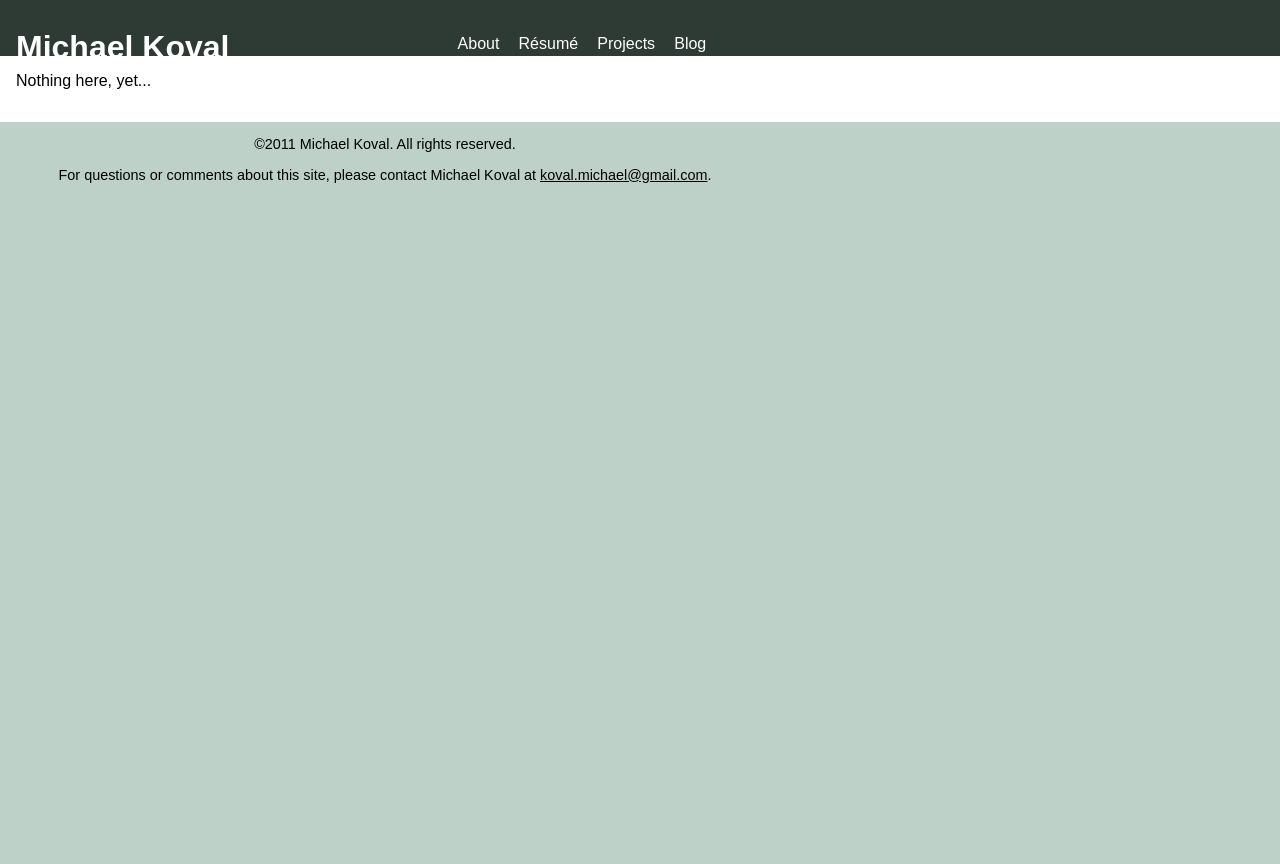
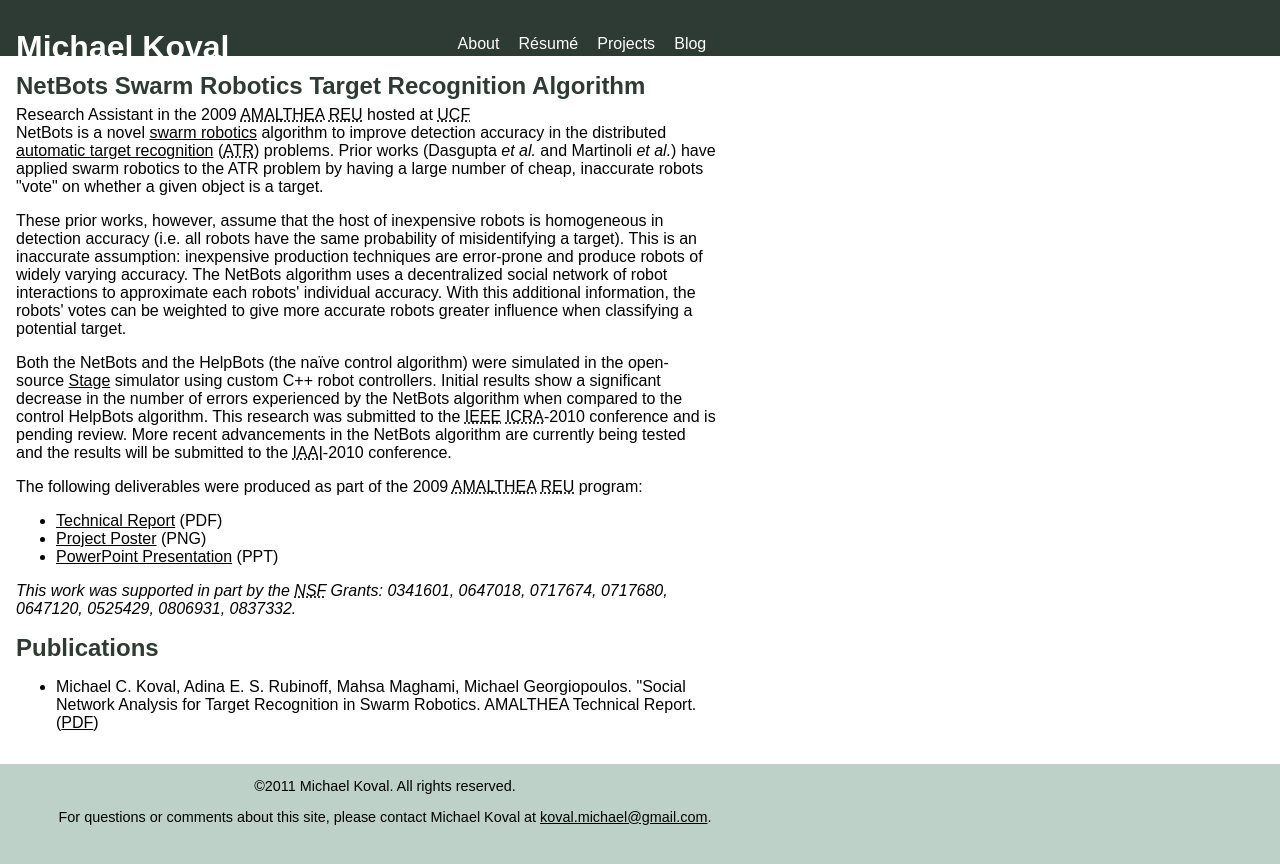
Before and after one commit to mkoval/mkoval.github.com, a Jekyll site: the page built from projects/netbots/index.html, in a window 1280 px wide. Shown: the top 864 px of the page. Built offline with Jekyll 4.4.1, drawn with Linux system fonts in a browser that asks for light colours; some web fonts are replaced.

```diff
--- a/projects/netbots/index.html
+++ b/projects/netbots/index.html
@@ -3,4 +3,59 @@
 title: NetBots - Projects - Michael Koval
 ---
 
-<p>Nothing here, yet...</p>
+<h2>NetBots Swarm Robotics Target Recognition Algorithm</h2>
+
+<div class="link">Research Assistant in the 2009 <acronym title="Advances in
+Machine Learning in Theory &amp; Applications">AMALTHEA</acronym> <acronym
+title="Research Experience for Undergraduates">REU</acronym> hosted at <acronym
+title="University of Central Florida">UCF</acronym></div>
+
+<p>NetBots is a novel <a
+href="http://en.wikipedia.org/wiki/Swarm_robotics">swarm robotics</a> algorithm
+to improve detection accuracy in the distributed <a
+href="http://en.wikipedia.org/wiki/Automatic_target_recognition">automatic
+target recognition</a> (<acronym title="Automatic Target
+Recognition">ATR</acronym>) problems. Prior works (Dasgupta <em>et al.</em> and
+Martinoli <em>et al.</em>) have applied swarm robotics to the ATR problem by
+having a large number of cheap, inaccurate robots "vote" on whether a given
+object is a target.</p>
+
+<p>These prior works, however, assume that the host of inexpensive robots is
+homogeneous in detection accuracy (i.e. all robots have the same probability of
+misidentifying a target). This is an inaccurate assumption: inexpensive
+production techniques are error-prone and produce robots of widely varying
+accuracy. The NetBots algorithm uses a decentralized social network of robot
+interactions to approximate each robots' individual accuracy. With this
+additional information, the robots' votes can be weighted to give more accurate
+robots greater influence when classifying a potential target.</p>
+
+<p>Both the NetBots and the HelpBots (the naïve control algorithm) were
+simulated in the open-source <a
+href="http://playerstage.sourceforge.net/">Stage</a> simulator using custom C++
+robot controllers. Initial results show a significant decrease in the number of
+errors experienced by the NetBots algorithm when compared to the control
+HelpBots algorithm. This research was submitted to the <acronym
+title="Institute of Electrical and Electronics Engineers">IEEE</acronym>
+<acronym title="International Conference on Robotics and
+Automation">ICRA</acronym>-2010 conference and is pending review. More recent
+advancements in the NetBots algorithm are currently being tested and the
+results will be submitted to the <acronym title="Innovative Applications of
+Artificial Intelligence Conference">IAAI</acronym>-2010 conference.</p>
+
+<p>The following deliverables were produced as part of the 2009 <acronym
+title="Advances in Machine Learning in Theory &amp;
+Applications">AMALTHEA</acronym> <acronym title="Research Experience for
+Undergraduates">REU</acronym> program:</p>
+<ul>
+	<li><a href="amalthea_report.pdf">Technical Report</a> (PDF)</li>
+	<li><a href="amalthea_poster.png">Project Poster</a> (PNG)</li>
+	<li><a href="amalthea_ppt.pptx">PowerPoint Presentation</a> (PPT)</li>
+</ul>
+<p style="font-style:italic;">This work was supported in part by the <acronym
+title="National Science Foundation">NSF</acronym> Grants: 0341601, 0647018,
+0717674, 0717680, 0647120, 0525429, 0806931, 0837332.</p>
+
+<h2>Publications</h2>
+<ul>
+	<li>Michael C. Koval, Adina E. S. Rubinoff, Mahsa Maghami, Michael Georgiopoulos. "Social Network Analysis for Target Recognition in Swarm Robotics. AMALTHEA Technical Report. (<a href="amalthea_report.pdf">PDF</a>)</li>
+</ul>
--- a/style.css
+++ b/style.css
@@ -112,11 +112,11 @@
 	width:           250px;
 	padding:         0 1em;
 }
-div.photos div.figure img {
+div.figure img {
 	width:           100%;
 	border:          2px solid #2E3A34;
 }
-div.photos div.figure span {
+div.figure span {
 	display:         block;
 	text-align:      center;
 }
```
Also changed, not shown: _posts/2011-08-05-must-have-applications-for-os-x.html (added, +11 -0 lines), index.html (+22 -5 lines), projects/hax/index.html (+34 -1 lines), images/blog/icon-adium.png (added), images/blog/icon-alfred.png (added), images/blog/icon-caffeine.png (added), images/blog/icon-chrome.png (added), images/blog/icon-fantastical.png (added), images/blog/icon-gitx.png (added), images/blog/icon-reeder.png (added), images/blog/icon-sparrow.png (added), images/projects/vex/award2010.jpg (added).
